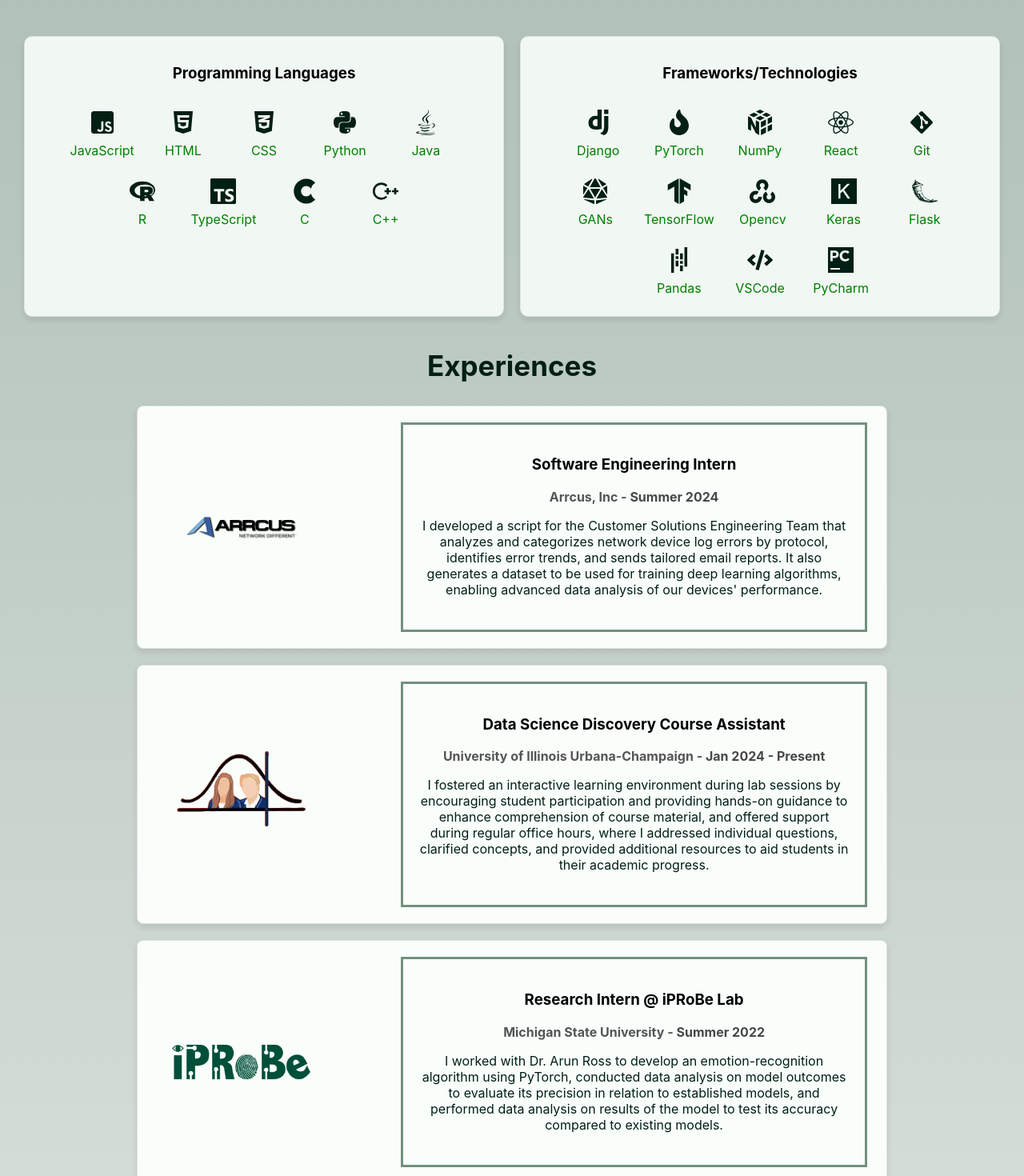
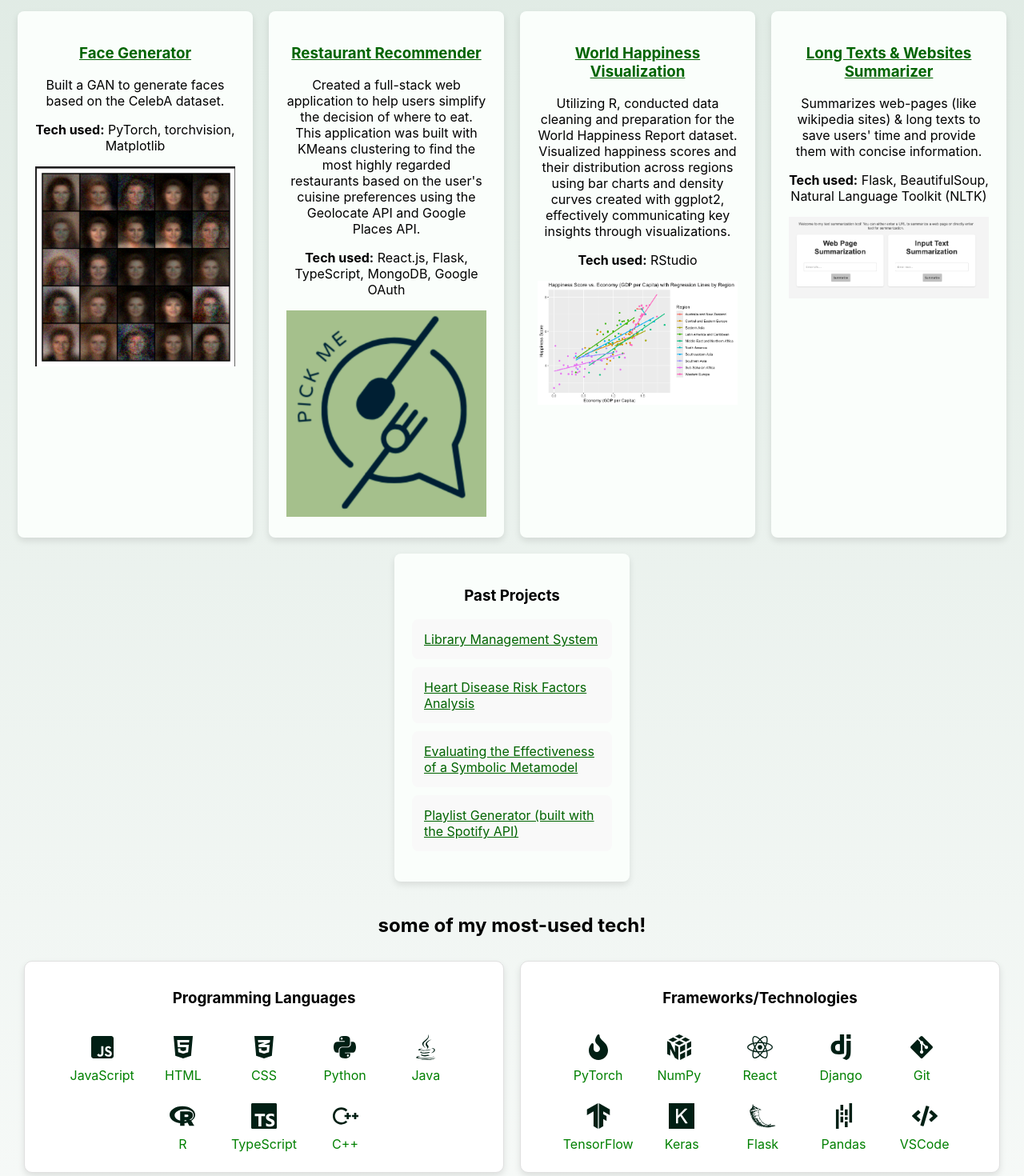
Before and after one commit to ssundr/ssundr.github.io, a React (Create React App) app in the folder portfolio/: page / in a window 1280 px wide. Shown: the part 920-2390 px from the top of the page at 80% size. Built offline with nearby package versions, Linux system fonts and the light colour scheme; a web font is replaced by a local one.

Commit message:
refactor

```diff
--- a/portfolio/src/App.css
+++ b/portfolio/src/App.css
@@ -1,6 +1,6 @@
 .App {
   text-align: center;
-  background-image: linear-gradient(#9cb1a4, rgb(255, 255, 255));
+  background-image: linear-gradient(#d4e3da, rgb(255, 255, 255));
 }
 
 .App-logo {
@@ -31,7 +31,6 @@
 }
 
 .App-header {
-  /* background-color: #72907e; */
   min-height: 100vh;
   display: flex;
   flex-direction: column;
@@ -169,7 +168,7 @@
   box-shadow: 0 4px 8px rgba(0, 0, 0, 0.1);
   border-radius: 10px;
   border: 1px solid #e0e0e0;
-  background-color: #f1f7f3;
+  background-color: #ffffff;
   max-width: 50%;
 }
 
@@ -214,76 +213,6 @@
   margin-top: 5px;
 }
 
-
-/* experiences cards */
-
-h2 {
-  font-size: 35px;
-  color: #011f14;
-}
-
-.card {
-  display: flex;
-  align-items: center; /* align items vertically */
-  background-color: #fafefb;
-  border: 1px solid #e0e0e0;
-  border-radius: 8px;
-  padding: 20px;
-  transition: transform 0.2s ease, box-shadow 0.3s ease;
-  box-shadow: 0 4px 8px rgba(0, 0, 0, 0.1);
-  width: 70%;
-  height: auto;
-  margin: 0 auto;
-  margin-bottom: 20px;
-}
-
-.card:hover {
-  transform: translateY(-5px); /* move card up on hover */
-  box-shadow: 0 12px 24px rgba(0, 0, 0, 0.15); /* larger box shadow on hover */
-}
-
-.card .logo {
-  width: 20%;
-  height: 100%;
-  margin-right: 20px; /* space between logo and card content */
-  object-fit: cover;
-  padding-right: 10%;
-  padding-left: 20px;
-}
-
-.card-content {
-  flex: 1; /* allows card content to expand to fill remaining space */
-  color: #011f14;
-}
-
-.card h2 {
-  margin-top: 0;
-  font-size: 1.5rem;
-}
-
-.card p {
-  margin-bottom: 0;
-  color: #555;
-}
-
-.card .company {
-  font-weight: bold;
-}
-
-.card .date {
-  color: #474747;
-}
-
-.card .description {
-  color: #011f14;
-}
-
-.experience-text {
-  width: 60%;
-  border: 3px solid #72907e;
-  padding: 20px;
-  padding-bottom: 40px;
-}
 /* coursework section */
 
 .section ul {
@@ -331,7 +260,7 @@
   justify-content: center;
   height: 100%; /* Ensure the text takes full height */
   margin: 0; /* Remove default margins */
-  color: rgb(0, 91, 0);
+  color: rgb(1, 43, 1);
 }
 
 .course-card::before {
@@ -368,7 +297,7 @@
   box-shadow: 0px 4px 8px rgba(0, 0, 0, 0.1);
   margin: 10px;
   padding: 22px;
-  width: 300px;
+  width: 250px;
   transition: transform 0.3s ease;
   position: relative;
   overflow: hidden; /* image doesn't overflow the card */
--- a/portfolio/src/App.js
+++ b/portfolio/src/App.js
@@ -30,11 +30,6 @@
 } from "react-icons/fa";
 
 import "./App.css"; // Import your CSS file for styling
-
-// experiences company logos
-import companyLogoX from "./logos/arrcus_logo.png"; // arrcus
-import companyLogoY from "./logos/iprobe-logo.png"; // msu
-import companyLogoZ from "./logos/data-science.png"; // cs/stat 107 !!
 
 // prof pic
 import profilePicture from "./images/profile-picture.jpeg"; // Import your profile picture
@@ -106,12 +101,6 @@
       url: "https://www.rdocumentation.org/",
     },
     {
-      name: "Django",
-      type: "framework",
-      icon: <SiDjango />,
-      url: "https://docs.djangoproject.com/en/stable/",
-    },
-    {
       name: "PyTorch",
       type: "technology",
       icon: <FaFire />,
@@ -130,12 +119,6 @@
       url: "https://www.typescriptlang.org/docs/",
     },
     {
-      name: "C",
-      type: "language",
-      icon: <FaCuttlefish />,
-      url: "https://en.cppreference.com/w/c/language",
-    },
-    {
       name: "C++",
       type: "language",
       icon: <CgCPlusPlus />,
@@ -148,28 +131,22 @@
       url: "https://reactjs.org/docs/getting-started.html",
     },
     {
+      name: "Django",
+      type: "framework",
+      icon: <SiDjango />,
+      url: "https://docs.djangoproject.com/en/stable/",
+    },
+    {
       name: "Git",
       type: "technology",
       icon: <FaGitAlt />,
       url: "https://git-scm.com/doc",
     },
     {
-      name: "GANs",
-      type: "technology",
-      icon: <FaDiceD20 />,
-      url: "https://en.wikipedia.org/wiki/Generative_adversarial_network",
-    },
-    {
       name: "TensorFlow",
       type: "technology",
       icon: <SiTensorflow />,
       url: "https://www.tensorflow.org/guide",
-    },
-    {
-      name: "Opencv",
-      type: "technology",
-      icon: <SiOpencv />,
-      url: "https://docs.opencv.org/master/",
     },
     {
       name: "Keras",
@@ -194,39 +171,6 @@
       type: "technology",
       icon: <FaCode />,
       url: "https://code.visualstudio.com/docs",
-    },
-    {
-      name: "PyCharm",
-      type: "technology",
-      icon: <SiPycharm />,
-      url: "https://www.jetbrains.com/pycharm/documentation/",
-    },
-  ];
-
-  const experiences = [
-    {
-      title: "Software Engineering Intern",
-      company: "Arrcus, Inc",
-      date: "Summer 2024",
-      description:
-        "I developed a script for the Customer Solutions Engineering Team that analyzes and categorizes network device log errors by protocol, identifies error trends, and sends tailored email reports. It also generates a dataset to be used for training deep learning algorithms, enabling advanced data analysis of our devices' performance.",
-      logo: companyLogoX,
-    },
-    {
-      title: "Data Science Discovery Course Assistant",
-      company: "University of Illinois Urbana-Champaign",
-      date: "Jan 2024 - Present",
-      description:
-        "I fostered an interactive learning environment during lab sessions by encouraging student participation and providing hands-on guidance to enhance comprehension of course material, and offered support during regular office hours, where I addressed individual questions, clarified concepts, and provided additional resources to aid students in their academic progress.",
-      logo: companyLogoZ,
-    },
-    {
-      title: "Research Intern @ iPRoBe Lab",
-      company: "Michigan State University",
-      date: "Summer 2022",
-      description:
-        "I worked with Dr. Arun Ross to develop an emotion-recognition algorithm using PyTorch, conducted data analysis on model outcomes to evaluate its precision in relation to established models, and performed data analysis on results of the model to test its accuracy compared to existing models.",
-      logo: companyLogoY,
     },
   ];
 
@@ -367,88 +311,6 @@
         </div>
       </header>
 
-      {/* Tech Stack Section */}
-      <section className="section">
-        <h2>Tech Stack</h2>
-      <div class="boxes">
-        {/* Languages Card */}
-        <div className="tech-card">
-          <h3>Programming Languages</h3>
-          <div className="tech-stack languages">
-            {techStack
-              .filter((tech) => tech.type == "language") // Adjust the type filter as needed ("language", "framework", etc.)
-              .map((tech, index) => (
-                <div key={index} className="tech-item">
-                  <a
-                    href={tech.url}
-                    target="_blank"
-                    rel="noopener noreferrer"
-                    style={{ color: "green"}}
-                  >
-                    <div style={{ textAlign: "center" }}>
-                      {React.cloneElement(tech.icon, {
-                        size: 32,
-                        color: "#011f14",
-                      })}
-                    </div>
-                    <div style={{ textAlign: "center" }}>{tech.name}</div>
-                  </a>
-                </div>
-              ))}
-          </div>
-        </div>
-
-        {/* Frameworks and Technologies Card */}
-        <div className="tech-card">
-          <h3>Frameworks/Technologies</h3>
-          <div className="tech-stack frameworks">
-            {techStack
-              .filter((tech) => tech.type !== "language") // Adjust the type filter as needed ("language", "framework", etc.)
-              .map((tech, index) => (
-                <div key={index} className="tech-item">
-                  <a
-                    href={tech.url}
-                    target="_blank"
-                    rel="noopener noreferrer"
-                    style={{ color: "green" }}
-                  >
-                    <div style={{ textAlign: "center" }}>
-                      {React.cloneElement(tech.icon, {
-                        size: 32,
-                        color: "#011f14",
-                      })}
-                    </div>
-                    <div style={{ textAlign: "center" }}>{tech.name}</div>
-                  </a>
-                </div>
-              ))}
-          </div>
-          </div>
-        </div>
-      </section>
-
-      {/* experiences section */}
-      <section className="section">
-        <h2>Experiences</h2>
-        {experiences.map((experience, index) => (
-          <div key={index} className="card">
-            <img
-              src={experience.logo}
-              alt={`${experience.company} Logo`}
-              className="logo"
-            />
-            <div class="experience-text">
-              <h3>{experience.title}</h3>
-              <p className="company">
-                {experience.company} -{" "}
-                <span className="date">{experience.date}</span>
-              </p>
-              <p className="description">{experience.description}</p>
-            </div>
-          </div>
-        ))}
-      </section>
-
       {/* projects section */}
       <section className="section">
         <h2>Current Projects</h2>
@@ -502,6 +364,67 @@
         </div>
       </section>
 
+      {/* Tech Stack Section */}
+      <section className="section">
+        <h2>some of my most-used tech!</h2>
+      <div class="boxes">
+        {/* Languages Card */}
+        <div className="tech-card">
+          <h3>Programming Languages</h3>
+          <div className="tech-stack languages">
+            {techStack
+              .filter((tech) => tech.type === "language") // Adjust the type filter as needed ("language", "framework", etc.)
+              .map((tech, index) => (
+                <div key={index} className="tech-item">
+                  <a
+                    href={tech.url}
+                    target="_blank"
+                    rel="noopener noreferrer"
+                    style={{ color: "green"}}
+                  >
+                    <div style={{ textAlign: "center" }}>
+                      {React.cloneElement(tech.icon, {
+                        size: 32,
+                        color: "#011f14",
+                      })}
+                    </div>
+                    <div style={{ textAlign: "center" }}>{tech.name}</div>
+                  </a>
+                </div>
+              ))}
+          </div>
+        </div>
+
+        {/* Frameworks and Technologies Card */}
+        <div className="tech-card">
+          <h3>Frameworks/Technologies</h3>
+          <div className="tech-stack frameworks">
+            {techStack
+              .filter((tech) => tech.type !== "language") // Adjust the type filter as needed ("language", "framework", etc.)
+              .map((tech, index) => (
+                <div key={index} className="tech-item">
+                  <a
+                    href={tech.url}
+                    target="_blank"
+                    rel="noopener noreferrer"
+                    style={{ color: "green" }}
+                  >
+                    <div style={{ textAlign: "center" }}>
+                      {React.cloneElement(tech.icon, {
+                        size: 32,
+                        color: "#011f14",
+                      })}
+                    </div>
+                    <div style={{ textAlign: "center" }}>{tech.name}</div>
+                  </a>
+                </div>
+              ))}
+          </div>
+          </div>
+        </div>
+      </section>
+
+
       {/* coursework section */}
       <section className="section">
         <h2>Relevant Coursework</h2>
```
